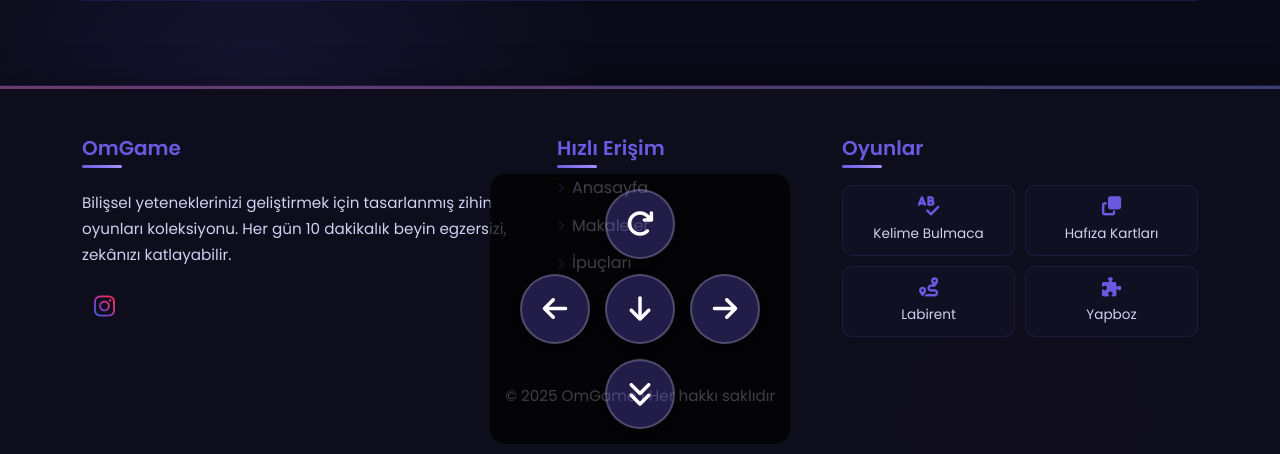
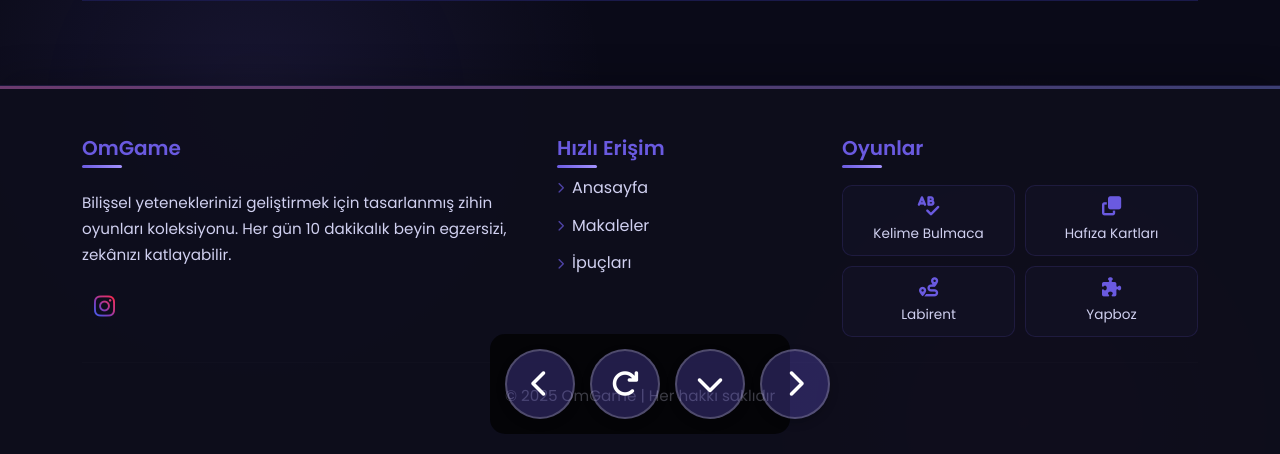
Before and after one commit to Orhan011/OmGame1, a Flask app: page /games/tetris in a window 1280 px wide. Shown: the part 937-1391 px from the top of the page. Run offline with Flask 3, Linux system fonts and the light colour scheme; some libraries are stand-ins or nearby versions.

Commit message:
Assistant checkpoint
Assistant generated file changes:
- templates/games/tetris_modern.html: Add bottom control buttons with icons, Update control buttons HTML structure

---

User prompt:

Oyunun alt kısmına
Parçaları sola gitmesi için <
Parçaları sağa gitmesi için >
Parçaları alta gitmesi için
Parçaları döndürmesi için dönme içonu ekle

Replit-Commit-Author: Assistant
Replit-Commit-Session-Id: 83eada28-3207-4842-abad-593697842528

```diff
--- a/templates/games/tetris_modern.html
+++ b/templates/games/tetris_modern.html
@@ -35,22 +35,17 @@
     </div>
 
     <div class="control-buttons">
+      <button id="left-btn" class="control-btn" data-action="left">
+        <i class="fas fa-chevron-left"></i>
+      </button>
       <button id="rotate-btn" class="control-btn" data-action="rotate">
         <i class="fas fa-redo"></i>
       </button>
-      <div class="direction-buttons">
-        <button id="left-btn" class="control-btn" data-action="left">
-          <i class="fas fa-arrow-left"></i>
-        </button>
-        <button id="down-btn" class="control-btn" data-action="down">
-          <i class="fas fa-arrow-down"></i>
-        </button>
-        <button id="right-btn" class="control-btn" data-action="right">
-          <i class="fas fa-arrow-right"></i>
-        </button>
-      </div>
-      <button id="hard-drop-btn" class="control-btn" data-action="drop">
-        <i class="fas fa-angle-double-down"></i>
+      <button id="down-btn" class="control-btn" data-action="down">
+        <i class="fas fa-chevron-down"></i>
+      </button>
+      <button id="right-btn" class="control-btn" data-action="right">
+        <i class="fas fa-chevron-right"></i>
       </button>
     </div>
   </div>
@@ -149,12 +144,11 @@
 }
 
 .control-buttons {
-  display: flex;
-  flex-direction: column;
+  display: grid;
+  grid-template-columns: repeat(4, 1fr);
   gap: 15px;
-  align-items: center;
   position: fixed;
-  bottom: 10px;
+  bottom: 20px;
   left: 50%;
   transform: translateX(-50%);
   background: rgba(0,0,0,0.7);
```
